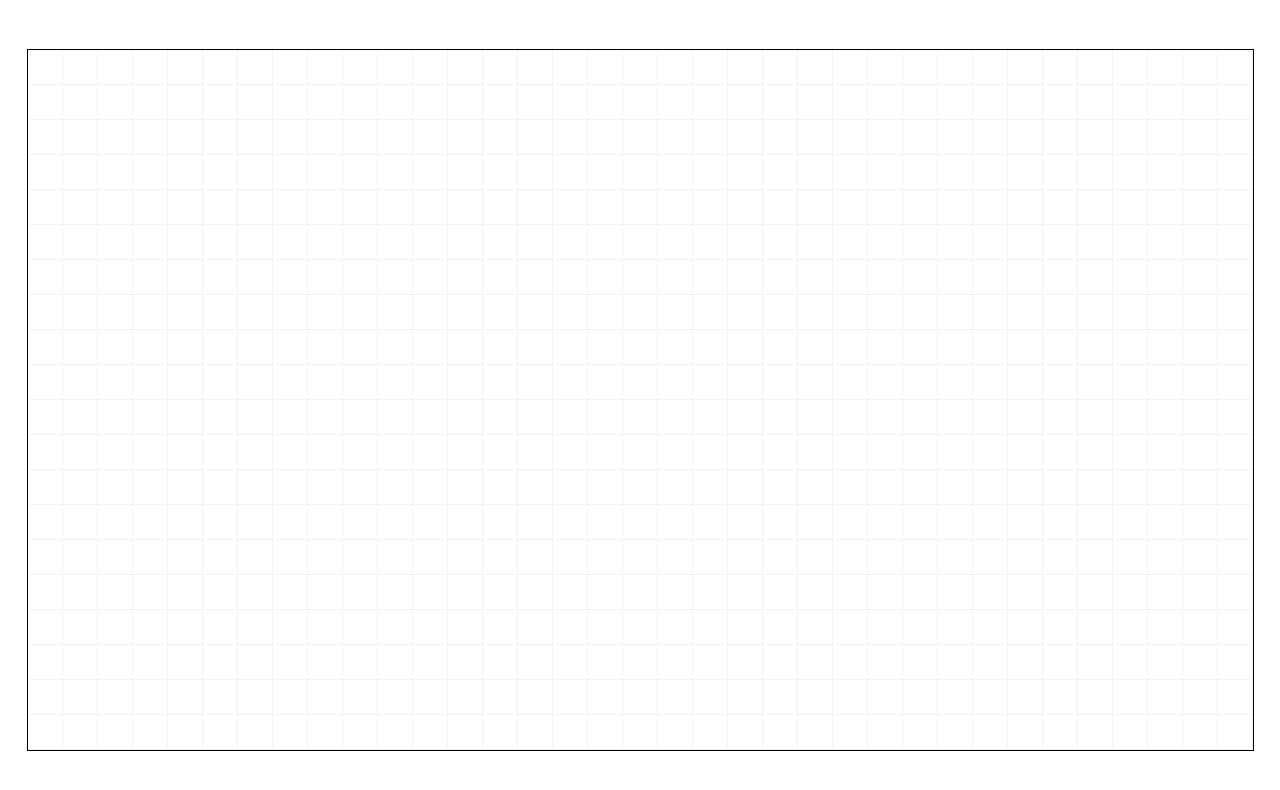
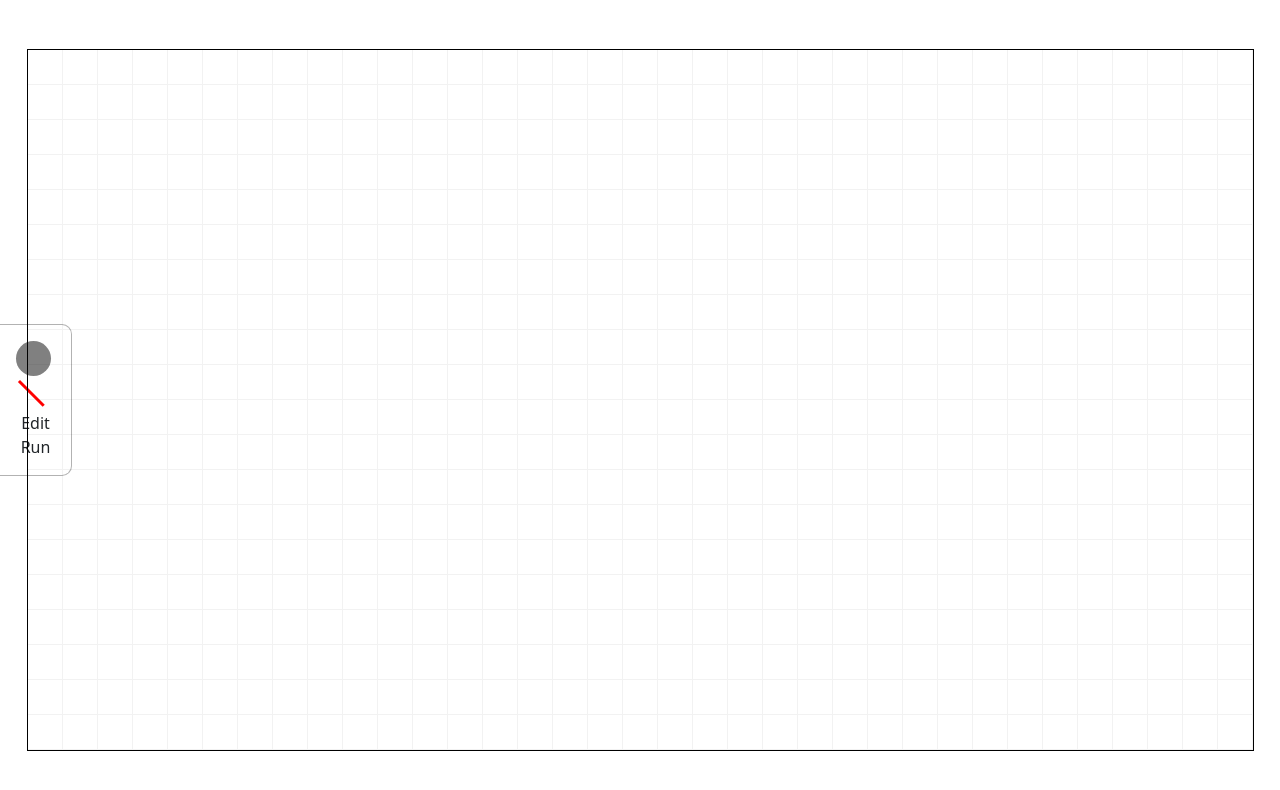
Before and after one commit to AymaneBoukrouh/graph-theory-visualization, a React (Create React App) app: page / in a window 1280 px wide. Shown: the top 790 px of the page. Built offline with nearby package versions, Linux system fonts and the light colour scheme.

Commit message:
feature: editor panel, ability to create lines (links)

```diff
--- a/src/App.tsx
+++ b/src/App.tsx
@@ -1,10 +1,17 @@
+import { useState } from 'react';
 import Grid from './components/Grid';
+import EditorPanel from './components/EditorPanel';
 import './App.css';
 
 const App = () => {
+  const [editorMode, setEditorMode] = useState<string>('line');
+
   return (
     <div className="App">
-      <Grid />
+      <div className="position-absolute top-50 start-0 translate-middle-y">
+        <EditorPanel setEditorMode={setEditorMode} />
+      </div>
+      <Grid editorMode={editorMode} />
     </div>
   );
 }
--- /dev/null
+++ b/src/components/EditorPanel.css
@@ -0,0 +1,7 @@
+#editor-panel {
+  border-right: 1px solid rgba(0, 0, 0, .3);
+  border-top: 1px solid rgba(0, 0, 0, .3);
+  border-bottom: 1px solid rgba(0, 0, 0, .3);
+  border-top-right-radius: 10px;
+  border-bottom-right-radius: 10px;
+}
--- /dev/null
+++ b/src/components/EditorPanel.tsx
@@ -0,0 +1,27 @@
+import './EditorPanel.css';
+
+interface EditorPanelProps {
+  setEditorMode: (mode: string) => void;
+}
+
+const EditorPanel = ({ setEditorMode }: EditorPanelProps) => {
+  return (
+    <div className="d-flex flex-column p-3" id="editor-panel">
+      <div className="position-relative" style={{ height: '35px', cursor: 'pointer' }} onClick={() => setEditorMode('node')}><div className="cell-node"></div></div>
+      <div className="d-flex justify-content-center" style={{ height: '35px', cursor: 'pointer' }} onClick={() => setEditorMode('line')}>
+        <div className="mt-1 ms-1" style={{
+          width: '35px',
+          height: '3px',
+          transform: `rotate(45deg)`,
+          transformOrigin: '0 0',
+          backgroundColor: 'red',
+        }}></div>
+      </div>
+      <div>Edit</div>
+      <div>Run</div>
+      {/** TODO: add clear button */}
+    </div>
+  )
+}
+
+export default EditorPanel;
--- a/src/components/Grid.css
+++ b/src/components/Grid.css
@@ -19,14 +19,20 @@
   border-right: 1px solid rgba(0, 0, 0, .05);
   width: 35px;
   height: 35px;
+  z-index: 1;
 }
 
 .cell-node {
   position: absolute;
   top: 0;
   left: 0;
-  height: 100%;
-  width: 100%;
+  height: 35px;
+  width: 35px;
   background-color: gray;
   border-radius: 50%;
 }
+
+.line {
+  pointer-events: none;
+  z-index: 0;
+}
--- a/src/components/Grid.tsx
+++ b/src/components/Grid.tsx
@@ -1,35 +1,76 @@
 import { useState, useEffect } from 'react';
 import './Grid.css';
+import Line from './Line';
 
-const Grid = () => {
+interface GridProps {
+  editorMode: string;
+}
+
+interface Coords {
+  x: number;
+  y: number;
+}
+
+const Grid = ({ editorMode }: GridProps) => {
+  // grid
   const [gridX, setGridX] = useState<number>(0);
   const [gridY, setGridY] = useState<number>(0);
+  const [currentCoords, setCurrentCoords] = useState<Coords>({x: -1, y: -1} as Coords);
 
+  // line
+  const [selectedLineStartCoords, setSelectedLineStartCoords] = useState<Coords>({x: -1, y: -1} as Coords);
+  const [selectedLineEndCoords, setSelectedLineEndCoords] = useState<Coords>({x: -1, y: -1} as Coords);
+  const [selectedLineIndex, setSelectedLineIndex] = useState<number>(-1);
+  const [isLineSelected, setIsLineSelected] = useState<boolean>(false);
+  const [lines, setLines] = useState<any>([] as any[]); // TODO: use Line instead of any
+
+  // mouse
   const onMouseEnter = (e: React.MouseEvent<HTMLDivElement, MouseEvent>) => {
-    if (!e.currentTarget.classList.contains('has-node'))
-      e.currentTarget.classList.add('bg-light');
-  }
-
-  const onMouseLeave = (e: React.MouseEvent<HTMLDivElement, MouseEvent>) => {
-    if (!e.currentTarget.classList.contains('has-node'))
-      e.currentTarget.classList.remove('bg-light');
+    setCurrentCoords({ // TODO: don't multiply by 35, make dynamic
+      x: parseInt(e.currentTarget.dataset.x as string)*35,
+      y: parseInt(e.currentTarget.dataset.y as string)*35
+    } as Coords);
   }
 
   const onMouseDown = (e: React.MouseEvent<HTMLDivElement, MouseEvent>) => {
-    if (e.currentTarget.classList.contains('has-node')) {
-      e.currentTarget.innerHTML = '';
-      e.currentTarget.classList.remove('has-node');
+    // Editor Mode: NODE
+    if (editorMode === 'node') {
+      if (e.currentTarget.classList.contains('has-node'))
+        return;
 
-      return;
+      const node = document.createElement('div');
+      node.classList.add('cell-node');
+      e.currentTarget.appendChild(node);
+      e.currentTarget.classList.add('has-node');
     }
 
-    e.currentTarget.classList.add('has-node');
-    e.currentTarget.classList.remove('bg-light');
+    // Editor Mode: LINE
+    else if (editorMode === 'line') {
+      if (!e.currentTarget.classList.contains('has-node'))
+        return;
 
-    // add element to inside of cell
-    const element = document.createElement('div');
-    element.classList.add('cell-node');
-    e.currentTarget.appendChild(element);
+      if (isLineSelected) {
+        if (selectedLineStartCoords != selectedLineEndCoords) {
+          setSelectedLineEndCoords(currentCoords)
+          setIsLineSelected(false);
+        }
+      } else {
+        setSelectedLineIndex(selectedLineIndex+1);
+        setSelectedLineStartCoords(currentCoords);
+        setSelectedLineEndCoords(currentCoords);
+        setIsLineSelected(true);
+      }
+    }
+  }
+
+  const onMouseMove = (e: React.MouseEvent<HTMLDivElement, MouseEvent>) => {
+    if (editorMode === 'line' && isLineSelected) {
+      // get mouse position within grid
+      const mouseX = e.clientX - e.currentTarget.getBoundingClientRect().left;
+      const mouseY = e.clientY - e.currentTarget.getBoundingClientRect().top;
+
+      setSelectedLineEndCoords({x: mouseY-17.5, y: mouseX-17.5} as Coords);
+    }
   }
 
   useEffect (() => {
@@ -37,11 +78,21 @@ const Grid = () => {
     setGridY(35);
   }, []);
 
+  useEffect(() => {
+    if (selectedLineIndex === -1)
+      return;
+
+    const [x1, y1] = [selectedLineStartCoords.x, selectedLineStartCoords.y];
+    const [x2, y2] = [selectedLineEndCoords.x, selectedLineEndCoords.y];
+    lines[selectedLineIndex] = <Line x1={x1} y1={y1} x2={x2} y2={y2} key={selectedLineIndex} />;
+    setLines([...lines]);
+  }, [selectedLineStartCoords, selectedLineEndCoords]);
+
   return (
-    <div className="grid">
+    <div className="grid position-relative" id="grid" onMouseMove={onMouseMove}>
       {
         Array.from(Array(gridX).keys()).map((x) => {
-          return <div className="grid-row">
+          return <div className="grid-row" key={x}>
             {
               Array.from(Array(gridY).keys()).map((y) => {
                 return <div
@@ -49,14 +100,15 @@ const Grid = () => {
                   data-x        = {x}
                   data-y        = {y}
                   onMouseEnter  = {onMouseEnter}
-                  onMouseLeave  = {onMouseLeave}
                   onMouseDown   = {onMouseDown}
+                  key           = {`${x}-${y}`}
                 ></div>
               })
             }
           </div>
         })
       }
+      {lines}
     </div>
   )
 }
--- /dev/null
+++ b/src/components/Line.tsx
@@ -0,0 +1,31 @@
+interface LineProps {
+  x1: number;
+  y1: number;
+  x2: number;
+  y2: number;
+}
+
+const Line = ({ x1, y1, x2, y2 }: LineProps) => {
+  const length = Math.sqrt((y1 - y2) * (y1 - y2) + (x1 - x2) * (x1 - x2));
+  const angle = Math.atan2(x2 - x1, y2 - y1) * 180 / Math.PI;
+  return <div className="d-flex justify-content-center line" style={{
+    position: 'absolute',
+    top: `${x1+17.5}px`,
+    left: `${y1+17.5}px`,
+    width: `${length}px`,
+    height: '1px',
+    transform: `rotate(${angle}deg)`,
+    transformOrigin: '0 0',
+    backgroundColor: 'red'
+  }}>
+    <div style={{
+      transform: `rotate(-${angle}deg)`,
+      transformOrigin: '0 0',
+      width: 'fit-content',
+    }}>
+      5
+    </div>
+  </div>;
+};
+
+export default Line;
```
